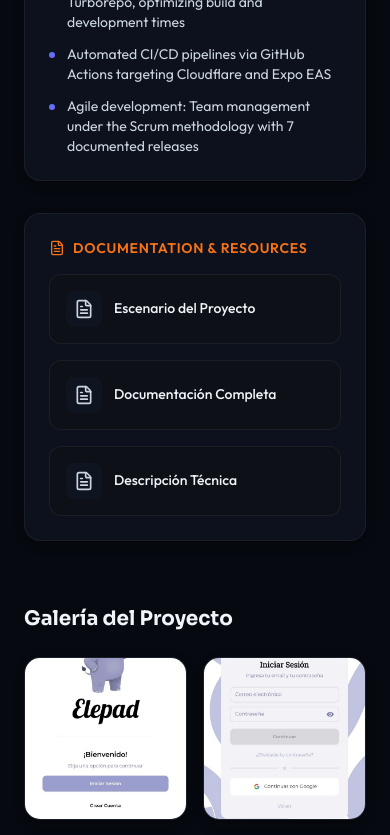
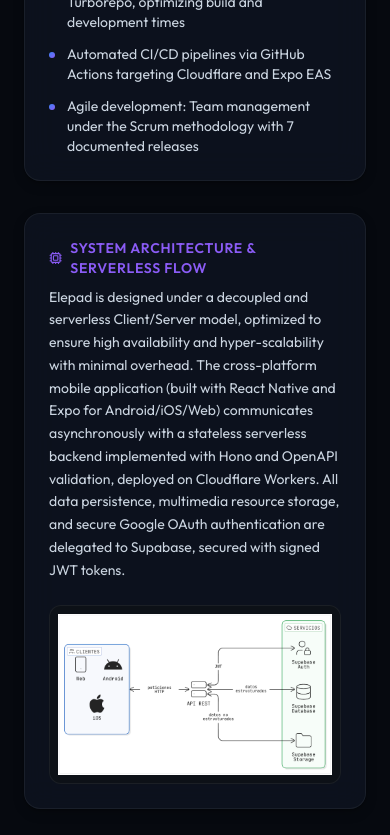
Before and after one commit to SixtoArrejin/sixto-arrejin-portfolio, a Next.js app: page /en/projects/elepad in a window 390 px wide. Shown: the part 2155-2990 px from the top of the page. Built offline with nearby package versions, Linux system fonts and the light colour scheme.

Commit message:
feat(elepad): add architecture and database diagrams with detailed technical descriptions

```diff
--- a/messages/en.json
+++ b/messages/en.json
@@ -137,7 +137,11 @@
         "Monorepo structure managed with Turborepo, optimizing build and development times",
         "Automated CI/CD pipelines via GitHub Actions targeting Cloudflare and Expo EAS",
         "Agile development: Team management under the Scrum methodology with 7 documented releases"
-      ]
+      ],
+      "arch_title": "System Architecture & Serverless Flow",
+      "arch_desc": "Elepad is designed under a decoupled and serverless Client/Server model, optimized to ensure high availability and hyper-scalability with minimal overhead. The cross-platform mobile application (built with React Native and Expo for Android/iOS/Web) communicates asynchronously with a stateless serverless backend implemented with Hono and OpenAPI validation, deployed on Cloudflare Workers. All data persistence, multimedia resource storage, and secure Google OAuth authentication are delegated to Supabase, secured with signed JWT tokens.",
+      "db_title": "Database Structure & Schema Design",
+      "db_desc": "The PostgreSQL relational database engine, hosted on Supabase, was initially structured around a simplified schema to persist users, family groups, and multimedia memories. As the project evolved and iterative Scrum development progressed, the database schema was dynamically expanded to support cognitive and memory games (Sudoku, Memory, Lights Out), user activity streaks, integrated push notification tokens, device tracking, and virtual item purchases in the in-app store."
     },
     "scyt-utn": {
       "dateRange": "April 2023 - April 2026",
--- a/messages/es.json
+++ b/messages/es.json
@@ -137,7 +137,11 @@
         "Estructura Monorepo gestionada con Turborepo, optimizando tiempos de build y desarrollo",
         "Flujos CI/CD automatizados con GitHub Actions hacia Cloudflare y Expo EAS",
         "Desarrollo ágil: Gestión de equipo bajo metodología Scrum con 7 releases documentadas"
-      ]
+      ],
+      "arch_title": "Arquitectura del Sistema & Flujo Serverless",
+      "arch_desc": "Elepad está diseñado bajo un modelo Cliente/Servidor desacoplado y serverless, optimizado para garantizar alta disponibilidad e hiper-escalabilidad con costes mínimos. La aplicación móvil multiplataforma (desarrollada con React Native y Expo para Android/iOS/Web) interactúa de forma asíncrona con un backend serverless stateless implementado con Hono y validación OpenAPI, desplegado en Cloudflare Workers. Toda la persistencia, almacenamiento de recursos multimedia y autenticación OAuth con Google se delegan de forma segura en Supabase, comunicándose a través de tokens JWT firmados.",
+      "db_title": "Estructura y Modelo de la Base de Datos",
+      "db_desc": "El motor de base de datos relacional PostgreSQL, alojado en Supabase, fue estructurado inicialmente con un diseño simplificado para persistir usuarios, grupos familiares y recuerdos multimedia. Con la evolución del proyecto y el desarrollo iterativo con Scrum, el esquema de datos se expandió de manera ágil para dar soporte completo a la lógica de juegos cognitivos y de memoria (Sudoku, Memoria, Lights Out), control de rachas de actividad, gestión integrada de tokens de notificaciones push, configuraciones de dispositivos y compras virtuales en la tienda interna."
     },
     "scyt-utn": {
       "dateRange": "Abril 2023 - Abril 2026",
--- a/src/app/[locale]/projects/[slug]/ProjectDetail.tsx
+++ b/src/app/[locale]/projects/[slug]/ProjectDetail.tsx
@@ -368,6 +368,88 @@
               ))}
             </ul>
           </motion.div>
+
+          {/* System Architecture Section (Specific to Elepad) */}
+          {project.slug === "elepad" && (
+            <motion.div variants={fadeInUp} custom={3.1} className="glass-card p-6 space-y-6">
+              <div className="flex items-center gap-2 mb-2">
+                <Cpu size={16} style={{ color: "var(--accent-violet)" }} />
+                <h2
+                  className="text-sm font-bold uppercase tracking-wider"
+                  style={{ color: "var(--accent-violet)" }}
+                >
+                  {t("elepad.arch_title")}
+                </h2>
+              </div>
+              <p className="text-sm leading-relaxed" style={{ color: "var(--text-secondary)" }}>
+                {t("elepad.arch_desc")}
+              </p>
+
+              <div className="mt-4 flex justify-center">
+                <button
+                  onClick={() => {
+                    setActiveDiagramUrl("/projects/elepad/system-architecture.png");
+                    setActiveDiagramTitle(t("elepad.arch_title"));
+                    setZoomLevel(1);
+                  }}
+                  className="relative block w-full rounded-xl overflow-hidden border group cursor-pointer text-left focus:outline-none"
+                  style={{ borderColor: "var(--border-color)", background: "var(--bg-secondary)" }}
+                >
+                  <img
+                    src="/projects/elepad/system-architecture.png"
+                    alt={t("elepad.arch_title")}
+                    className="w-full h-auto max-h-[500px] object-contain transition-all duration-300 group-hover:scale-[1.01] group-hover:brightness-110 p-2 sm:p-4 mx-auto"
+                  />
+                  <div className="absolute inset-0 bg-black/40 opacity-0 group-hover:opacity-100 transition-opacity duration-300 flex items-center justify-center">
+                    <span className="text-xs font-semibold px-3 py-1.5 rounded-full bg-white/10 backdrop-blur-md text-white border border-white/20">
+                      {t("view_more")}
+                    </span>
+                  </div>
+                </button>
+              </div>
+            </motion.div>
+          )}
+
+          {/* Database Schema Section (Specific to Elepad) */}
+          {project.slug === "elepad" && (
+            <motion.div variants={fadeInUp} custom={3.2} className="glass-card p-6 space-y-6">
+              <div className="flex items-center gap-2 mb-2">
+                <Database size={16} style={{ color: "var(--accent-blue)" }} />
+                <h2
+                  className="text-sm font-bold uppercase tracking-wider"
+                  style={{ color: "var(--accent-blue)" }}
+                >
+                  {t("elepad.db_title")}
+                </h2>
+              </div>
+              <p className="text-sm leading-relaxed" style={{ color: "var(--text-secondary)" }}>
+                {t("elepad.db_desc")}
+              </p>
+
+              <div className="mt-4 flex justify-center">
+                <button
+                  onClick={() => {
+                    setActiveDiagramUrl("/projects/elepad/db-der-simplified.png");
+                    setActiveDiagramTitle(t("elepad.db_title"));
+                    setZoomLevel(1);
+                  }}
+                  className="relative block w-full rounded-xl overflow-hidden border group cursor-pointer text-left focus:outline-none"
+                  style={{ borderColor: "var(--border-color)", background: "var(--bg-secondary)" }}
+                >
+                  <img
+                    src="/projects/elepad/db-der-simplified.png"
+                    alt={t("elepad.db_title")}
+                    className="w-full h-auto max-h-[500px] object-contain transition-all duration-300 group-hover:scale-[1.01] group-hover:brightness-110 p-2 sm:p-4 mx-auto"
+                  />
+                  <div className="absolute inset-0 bg-black/40 opacity-0 group-hover:opacity-100 transition-opacity duration-300 flex items-center justify-center">
+                    <span className="text-xs font-semibold px-3 py-1.5 rounded-full bg-white/10 backdrop-blur-md text-white border border-white/20">
+                      {t("view_more")}
+                    </span>
+                  </div>
+                </button>
+              </div>
+            </motion.div>
+          )}
 
           {/* System Architecture Section (Specific to SCyT) */}
           {project.slug === "scyt-utn" && (
--- a/src/data/projects.ts
+++ b/src/data/projects.ts
@@ -33,10 +33,20 @@
       playStore:
         "https://play.google.com/store/apps/details?id=com.elepadorg.elepad",
     },
-    media: Array.from({ length: 37 }, (_, i) => ({
-      type: "image",
-      url: `/projects/elepad/${i + 1}.jpg`,
-    })),
+    media: [
+      ...Array.from({ length: 37 }, (_, i) => ({
+        type: "image",
+        url: `/projects/elepad/${i + 1}.jpg`,
+      })),
+      {
+        type: "image",
+        url: "/projects/elepad/system-architecture.png",
+      },
+      {
+        type: "image",
+        url: "/projects/elepad/db-der-simplified.png",
+      },
+    ],
     documents: [
       {
         title: "Escenario del Proyecto",
```
Also changed, not shown: public/projects/elepad/db-der-simplified.png (added), public/projects/elepad/system-architecture.png (added).
